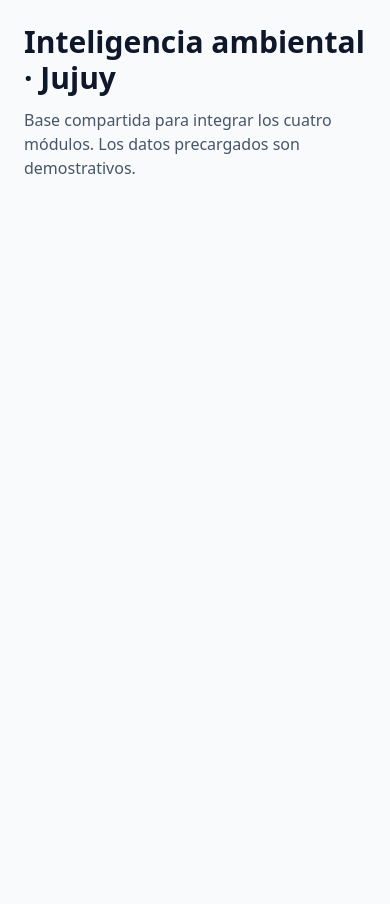
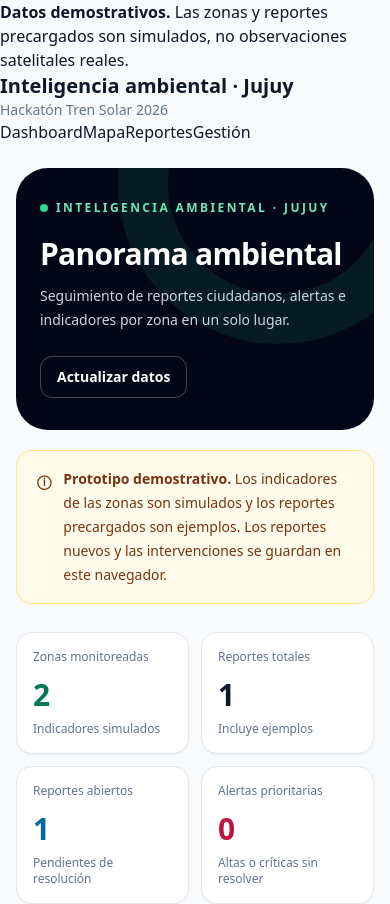
Before and after one commit to Flowower2000/hackaton-tren-solar, a React (Vite) app: page / in a window 390 px wide. Shown: the top 904 px of the page. Before the commit the page ends 844 px from the top, so only its background shows below. Built offline with nearby package versions, Linux system fonts and the light colour scheme.

Commit message:
feat(app): navegación responsive e integración de módulos
Closes #6

```diff
--- a/src/app/App.tsx
+++ b/src/app/App.tsx
@@ -1,3 +1,69 @@
+import { useEffect, useState, type ComponentType } from 'react'
+import Dashboard from '../modules/dashboard/Dashboard'
+import { SatelliteModule } from '../modules/satellite'
+import { CitizenReportModule } from '../modules/citizen'
+import { ManagementModule } from '../modules/management'
+
+type ViewId = 'dashboard' | 'mapa' | 'reportes' | 'gestion'
+
+interface ViewDefinition {
+  id: ViewId
+  label: string
+  component: ComponentType
+}
+
+const views: ViewDefinition[] = [
+  { id: 'dashboard', label: 'Dashboard', component: Dashboard },
+  { id: 'mapa', label: 'Mapa', component: SatelliteModule },
+  { id: 'reportes', label: 'Reportes', component: CitizenReportModule },
+  { id: 'gestion', label: 'Gestión', component: ManagementModule },
+]
+
+function viewFromHash(): ViewId {
+  const id = window.location.hash.replace('#', '')
+  return views.some(view => view.id === id) ? (id as ViewId) : 'dashboard'
+}
+
 export default function App() {
-  return <main className="mx-auto max-w-5xl p-6"><h1 className="text-3xl font-bold">Inteligencia ambiental · Jujuy</h1><p className="mt-3 text-slate-600">Base compartida para integrar los cuatro módulos. Los datos precargados son demostrativos.</p></main>
+  const [active, setActive] = useState<ViewId>(viewFromHash)
+
+  useEffect(() => {
+    const onHashChange = () => setActive(viewFromHash())
+    window.addEventListener('hashchange', onHashChange)
+    return () => window.removeEventListener('hashchange', onHashChange)
+  }, [])
+
+  const View = (views.find(view => view.id === active) ?? views[0]).component
+
+  return (
+    <div className="app-shell">
+      <div className="demo-banner" role="status">
+        <strong>Datos demostrativos.</strong> Las zonas y reportes precargados son simulados, no observaciones satelitales reales.
+      </div>
+      <header className="app-header">
+        <div className="app-header-inner">
+          <div>
+            <h1 className="text-xl font-bold sm:text-2xl">Inteligencia ambiental · Jujuy</h1>
+            <p className="text-sm text-slate-500">Hackatón Tren Solar 2026</p>
+          </div>
+          <nav aria-label="Secciones" className="app-nav">
+            {views.map(view => (
+              <a
+                key={view.id}
+                href={`#${view.id}`}
+                className="nav-tab"
+                aria-current={view.id === active ? 'page' : undefined}
+              >
+                {view.label}
+              </a>
+            ))}
+          </nav>
+        </div>
+      </header>
+      <main className="app-main">
+        <View />
+      </main>
+      <footer className="app-footer">Prototipo con datos demostrativos · Jujuy, Argentina</footer>
+    </div>
+  )
 }
```
